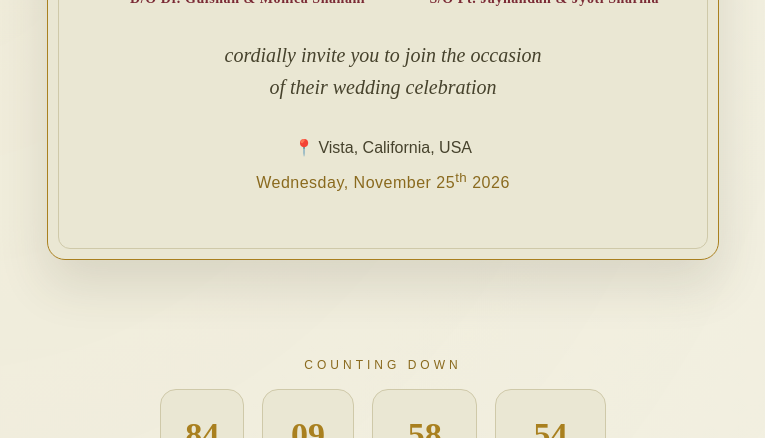
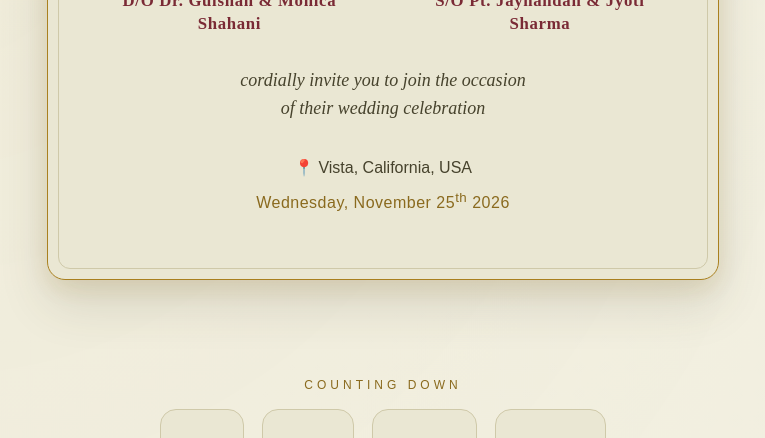
Before and after one commit to murlis97/bhavika-murli-site, a plain HTML site: page index.html in a window 1280 px wide. Shown: the part 446-884 px from the top of the page, without its empty margins (257-1022 px from the left). Drawn offline with Linux system fonts and the light colour scheme.

Commit message:
Update box-shadow and font sizes in style.css

```diff
--- a/style.css
+++ b/style.css
@@ -128,7 +128,7 @@ html { scroll-snap-type: y proximity; }
   border: 1px solid var(--gold);
   /* responsive padding: reduce on small screens but allow expansion on large */
   padding: clamp(28px, 4.5vw, 56px) clamp(18px, 3.5vw, 36px) clamp(20px, 4vw, 44px);
-  box-shadow: 0 24px 50px rgba(70,66,44,0.14);
+  box-shadow: 0 24px 50px rgba(70,66,44,0.14), 0 8px 24px rgba(169,128,31,0.15);
   max-width: 680px;
   margin: 0 auto;
 }
@@ -194,7 +194,7 @@ html { scroll-snap-type: y proximity; }
 }
 .names .name-details {
   margin-top: 6px;
-  font-size: clamp(11px, 1.9vw, 14px);
+  font-size: clamp(13.2px, 2.28vw, 16.8px);
   font-weight: 600;
   letter-spacing: 0.04em;
   text-transform: none;
@@ -237,7 +237,7 @@ html { scroll-snap-type: y proximity; }
 .tagline {
   font-family: var(--font-display);
   font-style: italic;
-  font-size: 20px;
+  font-size: clamp(14px, 2.2vw, 18px);
   color: var(--ink);
   margin: 30px 0;
 }
```
